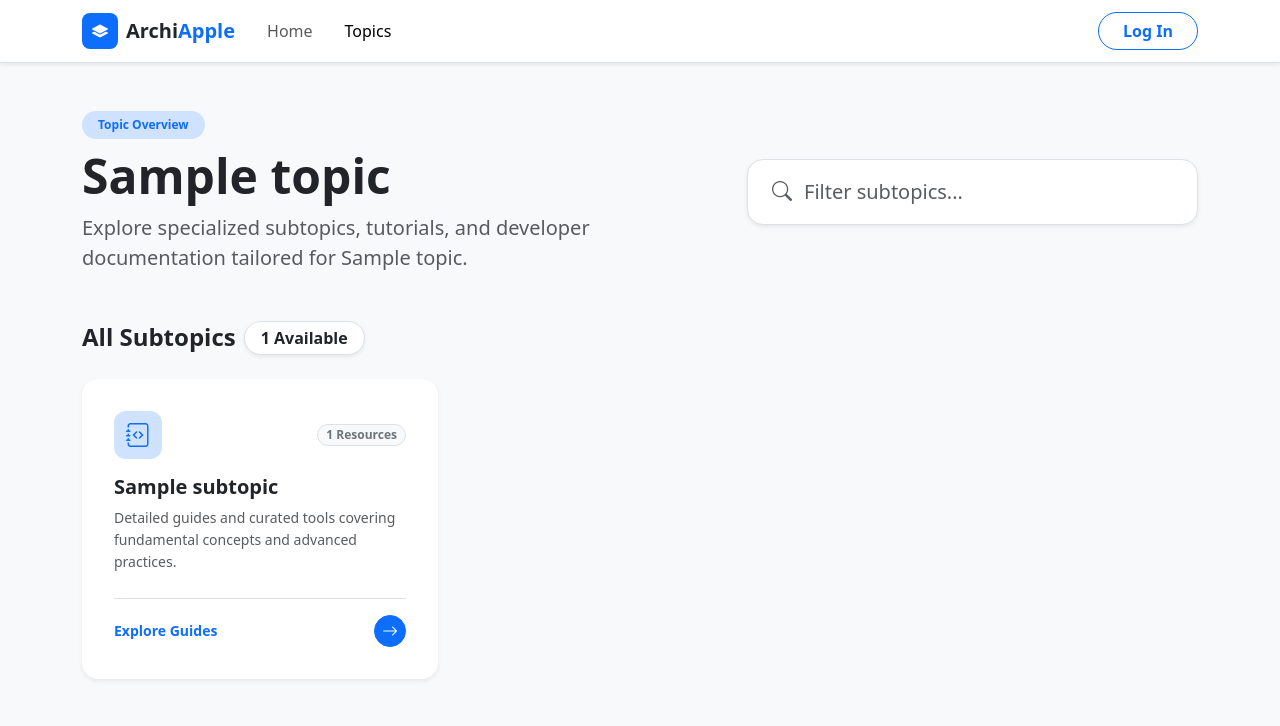
After one commit to Djangodev2010/Archi-Apple, a Django app: page /sub-topics-list/1/ in a window 1280 px wide. The commit adds this page. Shown: the top 726 px of the page. Run offline with Django 5.2, Linux system fonts and the light colour scheme; tables that the repository leaves empty hold one stand-in row (values such as "Sample post").

Commit message:
(feat): added sub_topics_list to list all the topics of a specific topic and filter them seamlessly. Also added community-resources to individual topics.

```diff
--- a/archiapple/core/urls.py
+++ b/archiapple/core/urls.py
@@ -5,6 +5,7 @@ urlpatterns = [
     path('', views.index, name="index"),
     path('search-topics/', views.search_topics, name='search_topics'),
     path('topic-detail/<int:topic_id>/', views.topic_detail, name='topic_detail'),
+    path('sub-topics-list/<int:topic_id>/', views.sub_topics_list, name='sub_topics_list'),
     path('search-sub-topics/', views.search_sub_topics, name='search_sub_topics'),
     path('sub-topic-detail/<int:sub_topic_id>/', views.sub_topic_detail, name='sub_topic_detail'),
     path('search-resources/<int:topic_id>/<int:sub_topic_id>/', views.search_resources, name='search_resources'),
--- a/archiapple/core/views.py
+++ b/archiapple/core/views.py
@@ -15,14 +15,29 @@ def index(request):
 
 def topic_detail(request, topic_id):
     topic = Topic.objects.get(id=topic_id)
-    sub_topics = SubTopic.objects.filter(topic=topic)
+    sub_topics = SubTopic.objects.filter(topic=topic)[:3]
+    community_resources = CommunityResource.objects.filter(topic=topic, sub_topic=None)
 
     context = {
         'topic': topic,
-        'sub_topics': sub_topics
+        'sub_topics': sub_topics,
+        'community_resources': community_resources
     }
 
     return render(request, 'core/topic_detail.html', context)
+
+def sub_topics_list(request, topic_id):
+    topic = get_object_or_404(Topic, id=topic_id)
+    sub_topics = SubTopic.objects.filter(topic=topic)
+
+    print(sub_topics)
+
+    context = {
+        'sub_topics': sub_topics,
+        'topic': topic
+    }
+
+    return render(request, 'core/sub_topics_list.html', context)
 
 def search_topics(request):
     query = request.GET.get('query', '')
@@ -63,7 +78,7 @@ def search_resources(request, topic_id, sub_topic_id=None):
     if sub_topic_id:
         topic = get_object_or_404(Topic, id=topic_id)
         sub_topic = get_object_or_404(SubTopic, id=sub_topic_id)
-        community_resources =  CommunityResource.objects.filter(Q(title__icontains=query) | Q(short_description__icontains=query), topic=topic, sub_topic=sub_topic)
+        community_resources = CommunityResource.objects.filter(Q(title__icontains=query) | Q(short_description__icontains=query), topic=topic, sub_topic=sub_topic)
         context = {
             'community_resources': community_resources
         }
@@ -71,7 +86,7 @@ def search_resources(request, topic_id, sub_topic_id=None):
         return render(request, 'partials/community_resources.html', context)
     else:
         topic = get_object_or_404(Topic, id=topic_id)
-        community_resources =  CommunityResource.objects.filter(topic=topic)
+        community_resources =  CommunityResource.objects.filter(Q(title__icontains=query) | Q(short_description__icontains=query), topic=topic, sub_topic=None)
         context = {
             'community_resources': community_resources
         }
--- /dev/null
+++ b/archiapple/templates/core/sub_topics_list.html
@@ -0,0 +1,122 @@
+{% load static %}
+
+<!DOCTYPE html>
+<html lang="en">
+<head>
+  <meta charset="UTF-8" />
+  <meta name="viewport" content="width=device-width, initial-scale=1.0" />
+  <title>{{ topic.topic_name }} - Subtopics | ArchiApple</title>
+
+  <!-- Bootstrap 5 CSS -->
+  <link href="https://cdn.jsdelivr.net/npm/bootstrap@5.3.2/dist/css/bootstrap.min.css" rel="stylesheet" />
+  <!-- Bootstrap Icons -->
+  <link href="https://cdn.jsdelivr.net/npm/bootstrap-icons@1.11.1/font/bootstrap-icons.css" rel="stylesheet" />
+
+  <style>
+    .subtopic-card {
+      transition: all 0.25s ease-in-out;
+      border: 1px solid rgba(0, 0, 0, 0.08);
+    }
+    .subtopic-card:hover {
+      transform: translateY(-4px);
+      box-shadow: 0 10px 20px rgba(0, 0, 0, 0.08) !important;
+      border-color: rgba(13, 110, 253, 0.3);
+    }
+    .icon-box {
+      width: 48px;
+      height: 48px;
+      display: inline-flex;
+      align-items: center;
+      justify-content: center;
+      border-radius: 12px;
+    }
+  </style>
+</head>
+<body class="bg-light">
+
+  <!-- Main Navbar -->
+  <nav class="navbar navbar-expand-lg sticky-top bg-white border-bottom shadow-sm">
+    <div class="container">
+      <a class="navbar-brand d-flex align-items-center gap-2 fw-bold text-dark fs-5" href='{% url "index" %}'>
+        <span class="d-inline-flex align-items-center justify-content-center bg-primary text-white rounded-3 p-2" style="width: 36px; height: 36px;">
+          <i class="bi bi-layers-fill fs-6"></i>
+        </span>
+        <span>Archi<span class="text-primary">Apple</span></span>
+      </a>
+
+      <button class="navbar-toggler border-0 shadow-none" type="button" data-bs-toggle="collapse" data-bs-target="#mainNavbar">
+        <i class="bi bi-list fs-2"></i>
+      </button>
+
+      <div class="collapse navbar-collapse" id="mainNavbar">
+        <ul class="navbar-nav me-auto mb-2 mb-lg-0 fw-medium">
+          <li class="nav-item">
+            <a class="nav-link px-3" href="#">Home</a>
+          </li>
+          <li class="nav-item">
+            <a class="nav-link active px-3" href="#">Topics</a>
+          </li>
+        </ul>
+        <a href="#" class="btn btn-outline-primary rounded-pill px-4 fw-semibold">Log In</a>
+      </div>
+    </div>
+  </nav>
+
+  <!-- Content Container -->
+  <div class="container py-5">
+
+    <!-- Header Section -->
+    <div class="row align-items-center mb-5 gy-3">
+      <div class="col-lg-7">
+        <div class="d-flex align-items-center gap-2 mb-2">
+          <span class="badge bg-primary-subtle text-primary fw-semibold px-3 py-2 rounded-pill">Topic Overview</span>
+        </div>
+        <h1 class="fw-bold text-dark display-5 mb-2">{{ topic.topic_name }}</h1>
+        <p class="text-muted fs-5 mb-0">Explore specialized subtopics, tutorials, and developer documentation tailored for {{ topic.topic_name }}.</p>
+      </div>
+
+      <!-- Live Search & Filter Bar -->
+      <div class="col-lg-5">
+        <div class="bg-white p-2 rounded-4 shadow-sm border">
+          <form
+            hx-get='{% url "search_sub_topics" %}'
+            hx-target="#sub-topics-container"
+            hx-trigger="keyup changed delay:300ms from:#subtopicSearch"
+            hx-swap="innerHTML"
+            class="position-relative">
+            <i class="bi bi-search position-absolute top-50 start-0 translate-middle-y ms-3 text-muted fs-5"></i>
+            <input
+              type="search"
+              id="subtopicSearch"
+              name="query"
+              class="form-control form-control-lg border-0 ps-5 bg-transparent shadow-none"
+              placeholder="Filter subtopics..."
+              aria-label="Search subtopics">
+            <input type="hidden" name="topic_id" value="{{ topic.id }}">
+          </form>
+        </div>
+      </div>
+    </div>
+
+    <!-- Section Meta Info -->
+    <div class="d-flex align-items-center justify-content-between mb-4">
+      <div class="d-flex align-items-center gap-2">
+        <h4 class="fw-bold text-dark mb-0">All Subtopics</h4>
+        <span class="badge bg-white border text-dark rounded-pill px-3 py-2 shadow-sm fs-6">
+          {{ topic.sub_topics.count }} Available
+        </span>
+      </div>
+    </div>
+
+    <!-- Subtopics Cards Grid Container -->
+    {% include "partials/sub_topics.html" %}
+
+  </div>
+
+  <!-- Bootstrap JS Bundle -->
+  <script src="https://cdn.jsdelivr.net/npm/bootstrap@5.3.2/dist/js/bootstrap.bundle.min.js"></script>
+  <!-- HTMX for AJAX filtering -->
+  <script src="https://cdn.jsdelivr.net/npm/htmx.org@2.0.10/dist/htmx.js" integrity="sha384-Q+Dky3iHVJOr6wUjQ4ulh6uQ76an/t+ak1+PjMVaxRjbZamFLAG+u9InkfjbsEQf" crossorigin="anonymous"></script>
+
+</body>
+</html>
--- a/archiapple/templates/partials/sub_topics.html
+++ b/archiapple/templates/partials/sub_topics.html
@@ -1,37 +1,33 @@
-<div class="row g-4" id='sub-topics-container'>
+<div class="row g-4" id="sub-topics-container">
   {% for sub_topic in sub_topics %}
     <div class="col-12 col-md-6 col-lg-4">
-      <div class="card sub_topic-card h-100 p-4 shadow-sm d-flex flex-column">
-        <!-- Card Header: Title & Minimalist Accent Icon -->
-        <div class="d-flex align-items-start justify-content-between mb-3">
-          <div class="sub_topic-icon bg-primary bg-opacity-10 text-primary">
-            <i class="bi bi-code-square"></i>
+      <!-- Changed sub_topic-card to subtopic-card -->
+      <div class="card h-100 rounded-4 border-0 shadow-sm subtopic-card p-3 bg-white">
+        <div class="card-body d-flex flex-column">
+          <div class="d-flex align-items-center justify-content-between mb-3">
+            <div class="icon-box bg-primary-subtle text-primary">
+              <i class="bi bi-journal-code fs-4"></i>
+            </div>
+            <span class="badge bg-light text-secondary border rounded-pill px-2 py-1 small">{{ sub_topic.community_resources.count }} Resources</span>
           </div>
-          <span class="badge badge-soft"><i class="bi bi-journal-text me-1 text-primary"></i> {{ sub_topic.community_resources.count|add:1 }} Resources</span>
-        </div>
 
-        <!-- Title & Description -->
-        <h5 class="fw-bold text-dark mb-2">{{ sub_topic.name }}</h5>
-        <p class="text-muted small mb-4 flex-grow-1">
-          {% if sub_topic.description %}
-            {{ sub_topic.description|truncatewords:18 }}
-          {% else %}
-            Explore structured tutorials, guides, and practical projects for {{ sub_topic.name }}.
-          {% endif %}
-        </p>
+          <h5 class="fw-bold text-dark mb-2">{{ sub_topic.name }}</h5>
 
-        <!-- Action Link -->
-        <div class="pt-3 border-top mt-auto d-flex align-items-center justify-content-between">
-          <a href="{% url 'sub_topic_detail' sub_topic.id %}" class="stretched-link text-primary fw-semibold text-decoration-none small">Explore {{ sub_topic.name }} Resources &rarr;</a>
+          <p class="text-muted small mb-4 flex-grow-1" style="line-height: 1.6;">{{ sub_topic.description|default:'Detailed guides and curated tools covering fundamental concepts and advanced practices.'|truncatewords:20 }}</p>
+
+          <div class="d-flex align-items-center justify-content-between pt-3 border-top mt-auto">
+            <span class="text-primary fw-semibold small">Explore Guides</span>
+            <a href='{% url "sub_topic_detail" sub_topic.id %}' class="btn btn-primary btn-sm rounded-circle d-inline-flex align-items-center justify-content-center p-0" style="width: 32px; height: 32px;"><i class="bi bi-arrow-right fs-6"></i></a>
+          </div>
         </div>
       </div>
     </div>
   {% empty %}
     <div class="col-12">
-      <div class="text-center py-5 bg-white rounded-4 border">
-        <i class="bi bi-folder-x fs-1 text-muted"></i>
-        <h5 class="mt-3 text-dark fw-bold">No sub_topics Found</h5>
-        <p class="text-muted mb-0">sub_topics for {{ topic.topic_name }} will be added soon.</p>
+      <div class="text-center py-5 bg-white rounded-4 border shadow-sm">
+        <i class="bi bi-folder-x fs-1 text-muted mb-3 d-block"></i>
+        <h5 class="fw-bold text-dark">No sub_topics Found</h5>
+        <p class="text-muted small mb-0">There are currently no sub_topics available for this topic.</p>
       </div>
     </div>
   {% endfor %}
```
Also changed, not shown: archiapple/static/css/sub_topic_detail.css (+9 -4 lines), archiapple/static/css/topic_detail.css (+126 -47 lines), archiapple/templates/core/topic_detail.html (+50 -20 lines).
